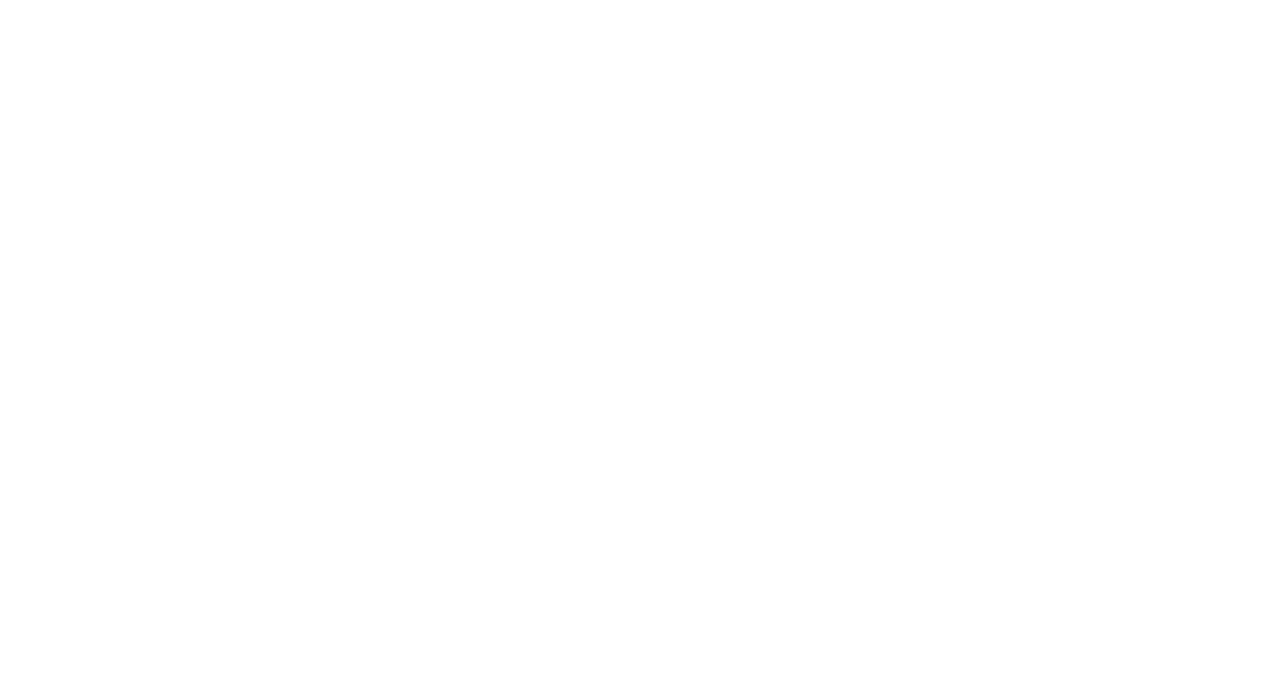
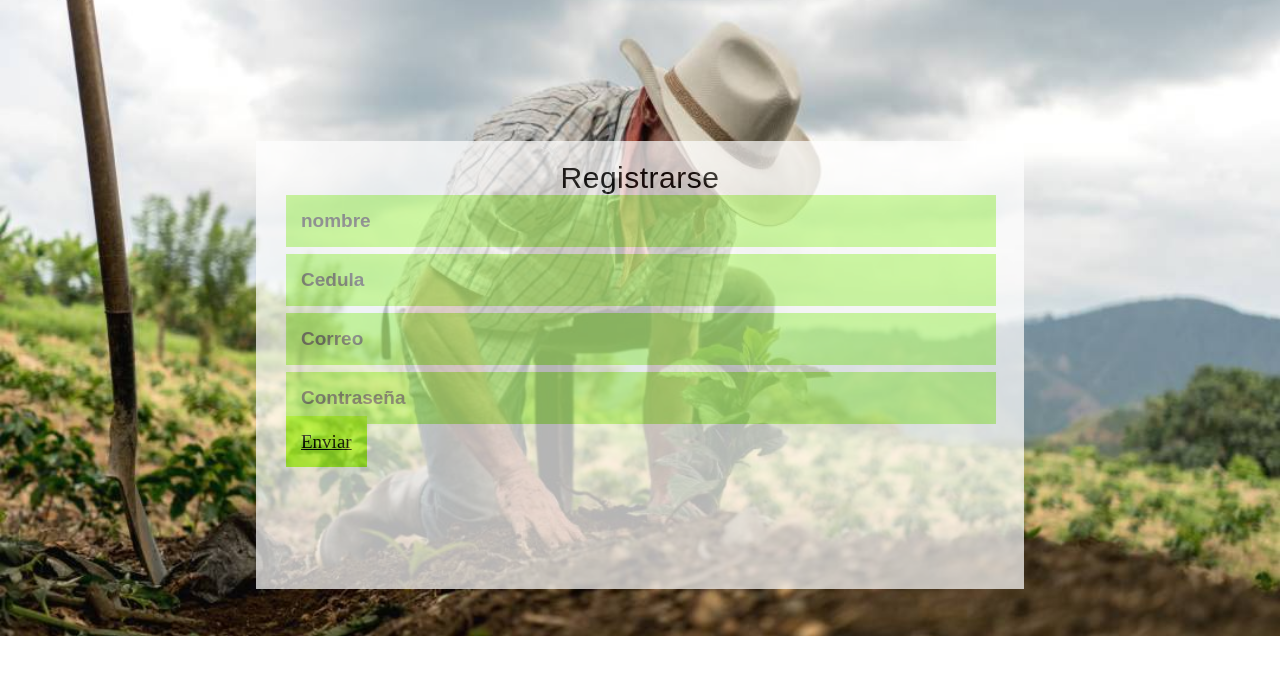
Before and after one commit to JunArredodno/Proyecto_AgroApp, a React (Create React App) app in the folder agroapp/: page /registro in a window 1280 px wide. Before the commit this address had no page. Shown: the top 674 px of the page. Built offline with nearby package versions, Linux system fonts and the light colour scheme.

Commit message:
Registro_Tecnico_y_direcciones_by_Sender

```diff
--- a/agroapp/src/Header.js
+++ b/agroapp/src/Header.js
@@ -14,9 +14,10 @@
                 <a class="menu__link" href="#productos">Productos</a>
                 {/*<a class="menu__link" href="/modal">Modal</a>*/}
                 <a class="menu__link" href="#contactenos">Contactenos</a>
+                <Link class="menu__link" to="/tecnico">Servicio tecnico</Link>
                 <Link class="menu__link " to="/conocenos" >Conocenos</Link>
                 <Link class="menu__link " to="/Micuenta" >Mi cuenta</Link>
-                <Link class="menu__link " to="#contactenos">Registrarse</Link>
+                <Link class="menu__link " to="/registro">Registrarse</Link>
             </div>
         </div>
     </header>
--- a/agroapp/src/Micuenta.js
+++ b/agroapp/src/Micuenta.js
@@ -1,5 +1,7 @@
 import React from 'react'
+import {  Link } from "react-router-dom";
 import "./mi_cuenta.css"
+
 function Micuenta() {
   return (
     <div className='micuenta'>
@@ -8,7 +10,7 @@
         <h1 className='titulo_sesion'>Inicio de sesion</h1>
         <input className='cedula' type="number" placeholder='Cedula'></input>
         <input className='contra' type="password" placeholder='Contraseña'></input>
-        <input type="submit" value="Enviar" className='enviar' />
+        <Link className='enviar' to="/">Enviar</Link>
         </from>
 
     </div>
--- /dev/null
+++ b/agroapp/src/Registro.js
@@ -0,0 +1,24 @@
+import React from 'react'
+import {  Link } from "react-router-dom";
+import "./registro.css"
+
+function registro() {
+  return (
+    <div className='micuenta1'>
+
+    <form className="formulario2"    >
+
+     <h1 className='titulo_sesion'>Registrarse</h1>
+    <input className='nombre' type="text" placeholder='nombre'></input>
+    <input className='cedula' type="text" placeholder='Cedula'></input>
+    <input className='correo' type="text" placeholder='Correo'></input>
+    <input className='contra' type="password" placeholder='Contraseña'></input>
+    <Link className='enviar' to="/">Enviar</Link>
+    </form>
+
+
+</div>
+  )
+}
+
+export default registro
--- /dev/null
+++ b/agroapp/src/ServicioTecnico.js
@@ -0,0 +1,25 @@
+import React from 'react'
+import {  Link } from "react-router-dom";
+
+function ServicioTecnico() {
+  return (
+    <div>
+        <a  Name='contactenos'  ></a>
+        <div className='home_contacto'>
+            <form className='contactanos'>
+                <h2 className='titulo4'>Envianos tu queja:</h2>
+                <input type="nombre" name="name" placeholder='Nombre' required></input>
+                <input type="email" name="name" placeholder='correo'  required></input>
+                ELIGE TU ROL:<select>
+                    <option>Comprador</option>
+                    <option>Surtidor</option>
+                </select>
+                <textarea name='escribe' className='texx' id='tex' cols={30}  rows placeholder='Escribe tu mensaje aqui'  ></textarea>
+                <Link className='submit' to="/">Enviar</Link>
+            </form>
+        </div>
+    </div>
+  )
+}
+
+export default ServicioTecnico
--- a/agroapp/src/index.js
+++ b/agroapp/src/index.js
@@ -6,8 +6,10 @@
 //import Home from './Home'
 import Micuenta from './Micuenta'
 import Conocenos from './Conocenos';
+import Registro from './Registro';
 /*import Modal from './components/Modal';*/
 import MapView from './components/MapView';
+import ServicioTecnico from './ServicioTecnico';
 import reportWebVitals from './reportWebVitals';
 import { BrowserRouter, Route, Routes } from "react-router-dom";
 
@@ -18,8 +20,9 @@
       <Route path="/" exact element ={<App />} />
       <Route path="/micuenta" element={<Micuenta />} />
       <Route path="/conocenos" element={<Conocenos />} />
+      <Route path="/registro" element={<Registro />} />
       <Route path="/mapa" element={< MapView/>} />
-      {/*<Route path="/modal" element={<Modal />} />*/}
+      <Route path="/tecnico" element={<ServicioTecnico />} />
     </Routes>
     </BrowserRouter>,
 );
--- /dev/null
+++ b/agroapp/src/registro.css
@@ -0,0 +1,83 @@
+.titulo_sesion{
+    text-align: center;
+    color: black;
+    font-size: 30px;
+    font-weight: lighter;
+
+
+
+
+}
+
+
+.micuenta1{
+    height: 700px;
+   background-image: url("img/fondo1.jpg");;
+    background-repeat:no-repeat;
+    background-position-x:center;
+    background-position-y:center;
+    background-size: cover;
+    margin-top: -5%;
+}
+
+
+
+
+.formulario2{
+
+
+    width: 60%;
+    box-sizing: border-box;
+    position: absolute;
+    padding: 20px 30px;
+    background-color: white;
+    opacity: 0.7;
+    margin-top: 16%;
+    margin-left: 20%;
+    color: black;
+    height: 56%;
+}
+
+.formulario2 input{
+    display: block;
+    width: 96%;
+    padding: 15px;
+    margin-bottom: 1%;
+    border: none;
+    font-size: 19px;
+    outline: none;
+    color: black;
+    font-weight: bold;
+    background-color: rgb(191, 250, 132);
+
+}
+
+
+
+.formulario input[type='password']{
+
+    border: none;
+    font-size: 19px;
+     color: black;
+
+}
+
+
+.formulario2 .enviar{
+
+    width: 50%;
+    margin: auto;
+    padding: 15px;
+    margin-bottom: 20px;
+    border: none;
+    color: black;
+    font-size: 19px;
+    background-color: greenyellow;
+
+}
+
+.formulario2 .enviar:hover{
+
+    cursor: pointer;
+
+}
```
Also changed, not shown: 1 other file (tests, documents, lock files or other folders).
